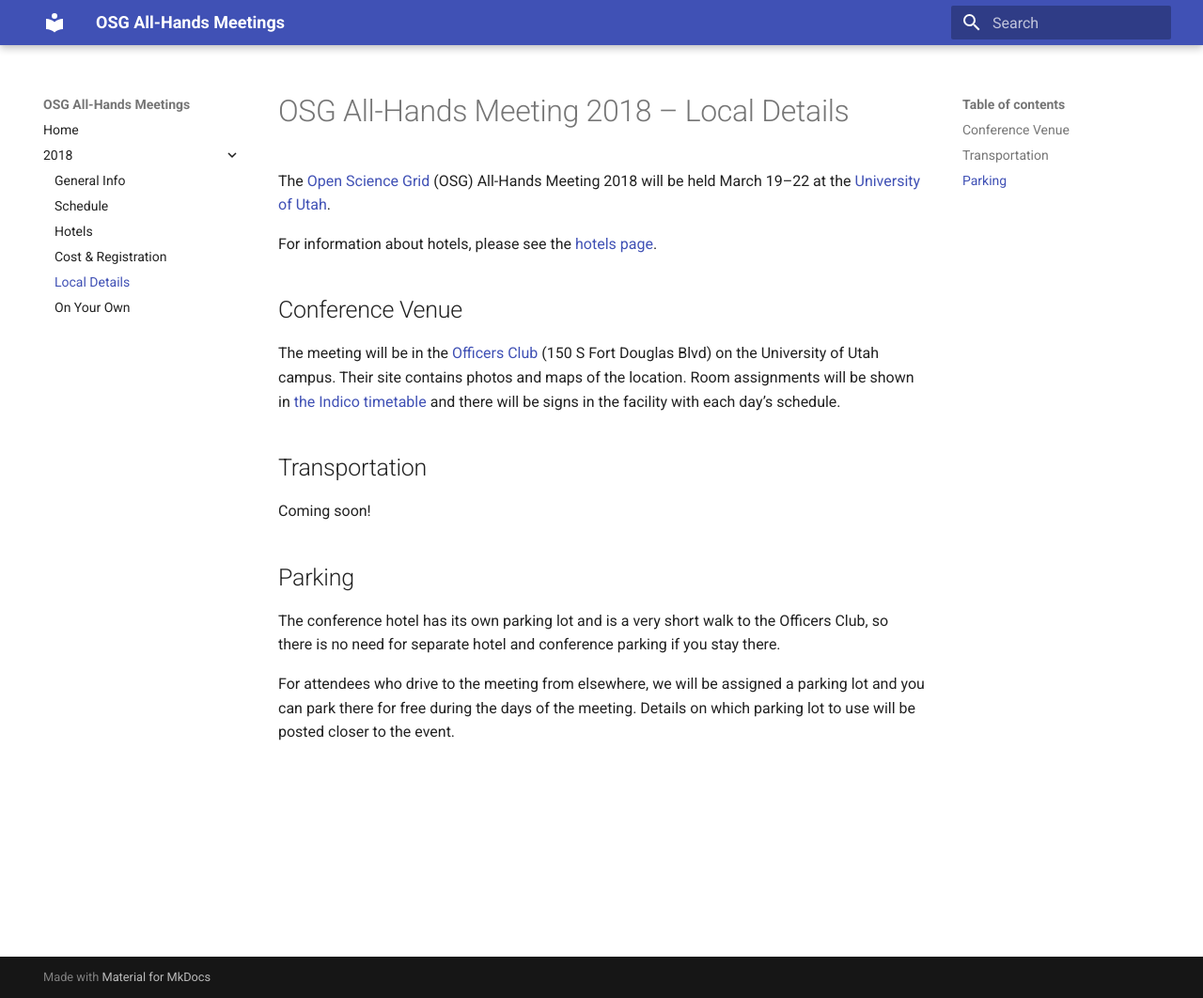
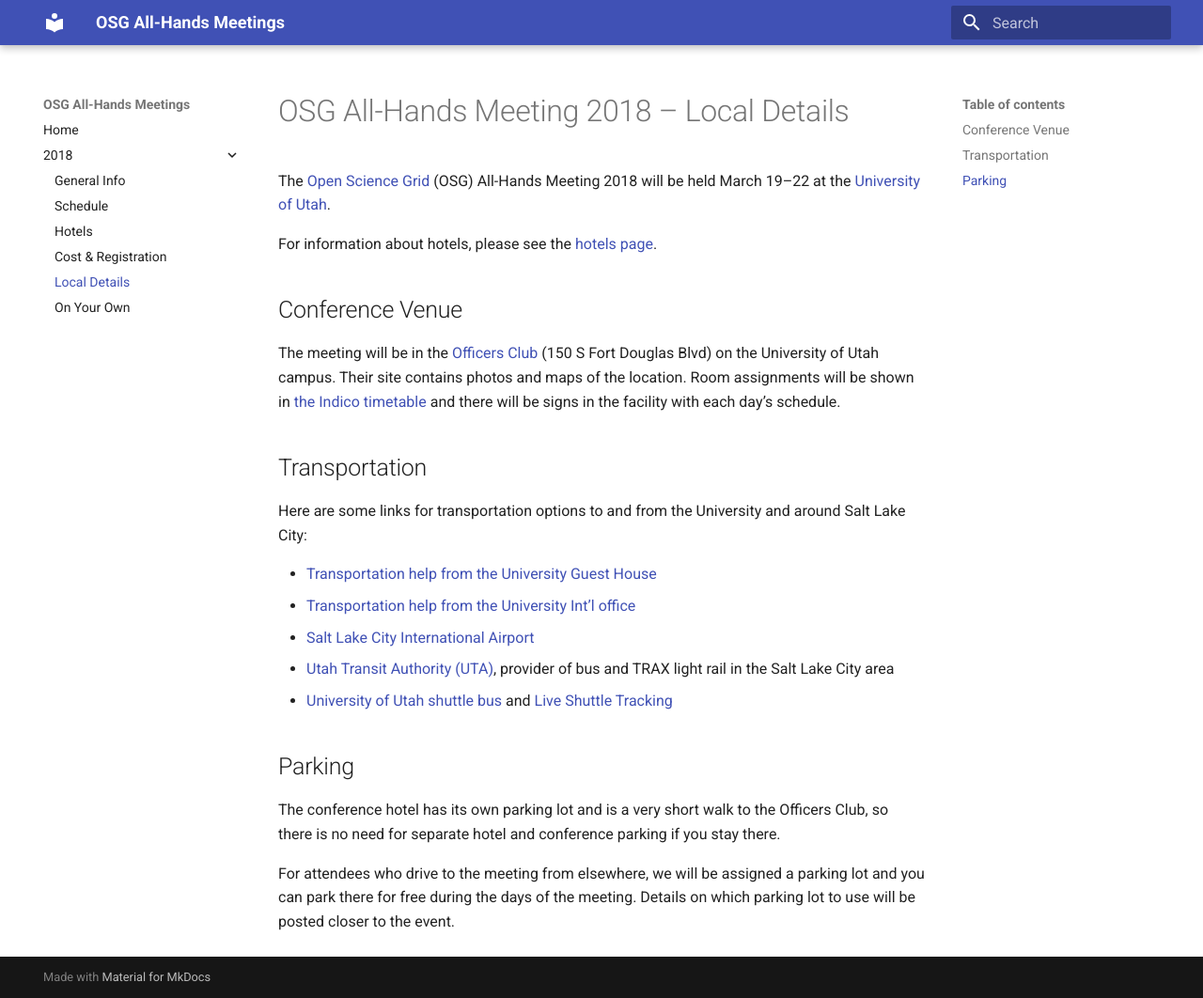
Before and after one commit to osg-htc/all-hands, an MkDocs documentation site: the page built from docs/2018/local.md, in a window 1280 px wide and 1062 px high. Shown: the whole window at 94% size. Built offline with MkDocs 1.6.1 and Material for MkDocs 9.7.7, drawn with Linux system fonts in a browser that asks for light colours; old or Windows-style settings are respelled for this version of MkDocs.

Commit message:
Fleshed out transportation section

```diff
--- a/docs/2018/local.md
+++ b/docs/2018/local.md
@@ -14,7 +14,13 @@
 
 ## Transportation
 
-Coming soon!
+Here are some links for transportation options to and from the University and around Salt Lake City:
+
+* [Transportation help from the University Guest House](http://www.universityguesthouse.com/Location-Transportation)
+* [Transportation help from the University Int&rsquo;l office](http://isss.utah.edu/students/orientation-arrival/transportation.php)
+* [Salt Lake City International Airport](https://www.slcairport.com)
+* [Utah Transit Authority (UTA)](http://www.rideuta.com/), provider of bus and TRAX light rail in the Salt Lake City area
+* [University of Utah shuttle bus](https://commuterservices.utah.edu/mass-transit/shuttles/) and [Live Shuttle Tracking](http://www.uofubus.com/)
 
 ## Parking
 
```
